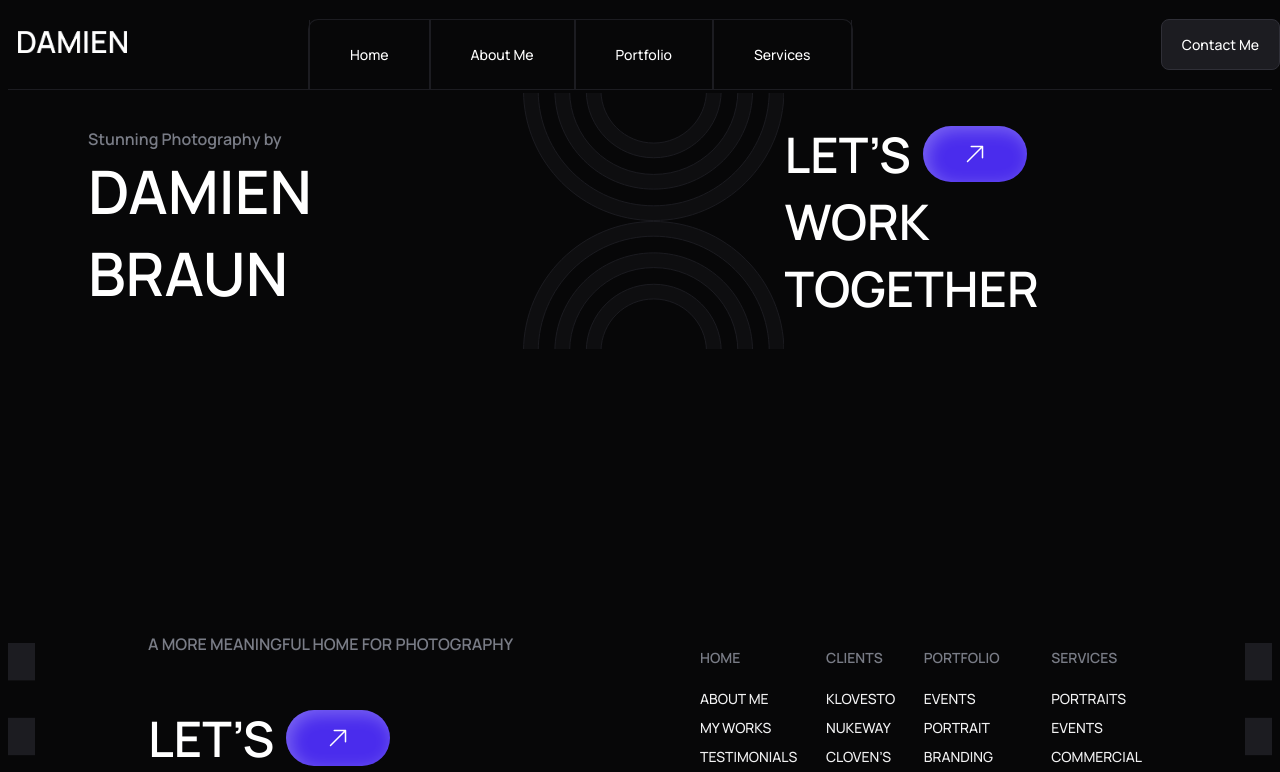
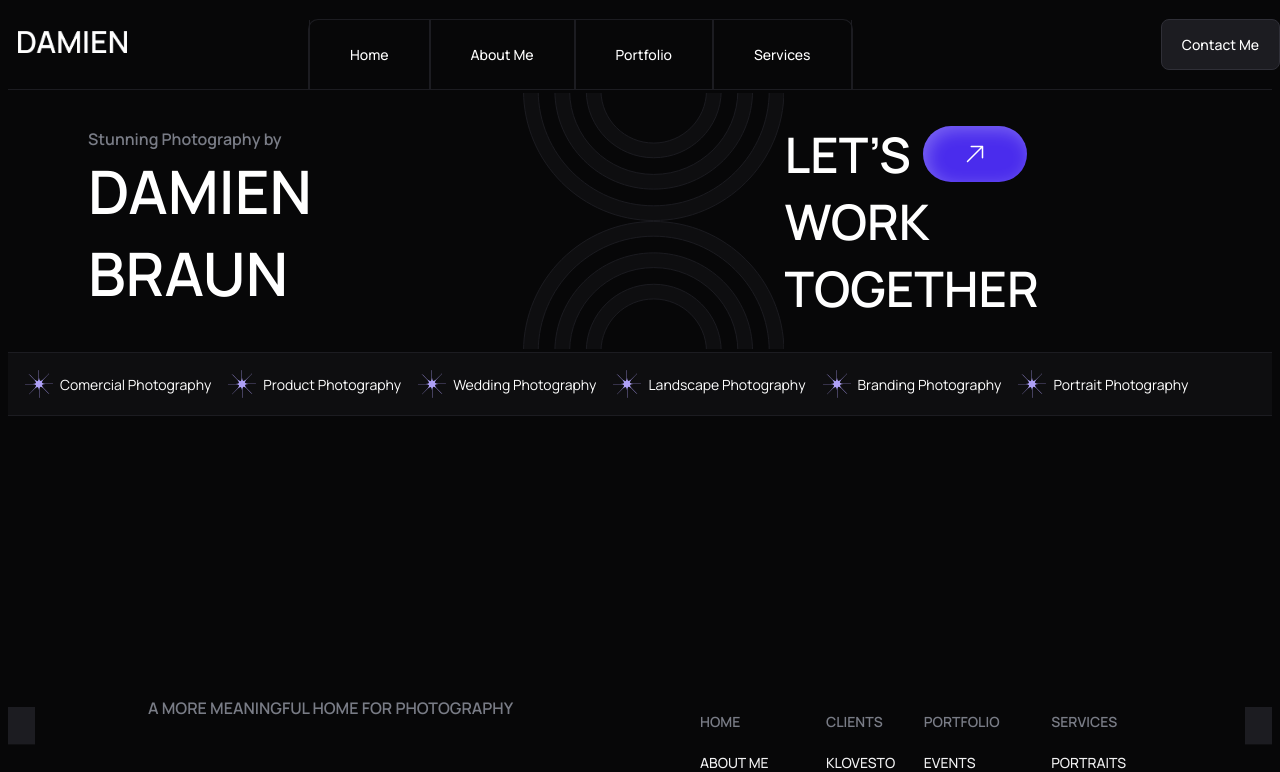
Before and after one commit to sylviawu410/photographer-portfolio-website, a Nuxt app: page / in a window 1280 px wide. Shown: the top 772 px of the page. Built offline with nearby package versions, Linux system fonts and the light colour scheme.

Commit message:
update scrolling text

```diff
--- a/pages/index.vue
+++ b/pages/index.vue
@@ -26,6 +26,34 @@
           </div>
         </div>
         <h1>Work Together</h1>
+      </div>
+    </div>
+    <div class="scroll-container">
+      <div class="scroll-text">
+        <div class="scroll-item">
+          <img src="~assets/image/star.svg">
+          <span>Comercial Photography</span>
+        </div>
+        <div class="scroll-item">
+          <img src="~assets/image/star.svg">
+          <span>Product Photography</span>
+        </div>
+        <div class="scroll-item">
+          <img src="~assets/image/star.svg">
+          <span>Wedding Photography</span>
+        </div>
+        <div class="scroll-item">
+          <img src="~assets/image/star.svg">
+          <span>Landscape Photography</span>
+        </div>
+        <div class="scroll-item">
+          <img src="~assets/image/star.svg">
+          <span>Branding Photography</span>
+        </div>
+        <div class="scroll-item">
+          <img src="~assets/image/star.svg">
+          <span>Portrait  Photography</span>
+        </div>
       </div>
     </div>
   </div>
@@ -107,5 +135,58 @@ export default {
     top: 16px;
     left: 40px;
   }
+
+  .home .scroll-container {
+    overflow: hidden;
+    padding: 16px;
+    border-top: 1px solid var(--Dark-12, #1C1C21);
+    border-bottom: 1px solid var(--Dark-12, #1C1C21);
+    background: var(--Dark-06, #0E0E10);
+
+  }
+
+  .home .scroll-text {
+    font-size: 14px;
+    display: flex;
+    gap: 16px;
+
+    -moz-transform: translateX(100%);
+    -webkit-transform: translateX(100%);
+    transform: translateX(100%);
+
+    -moz-animation: my-animation 15s linear infinite;
+    -webkit-animation: my-animation 15s linear infinite;
+    animation: my-animation 15s linear infinite;
+  }
+
+  .home .scroll-item {
+    display: flex;
+    align-items: center;
+    gap: 6px;
+  }
+
+  .home .scroll-item img {
+    width: 30px;
+    height: 30px;
+  }
+
+  .home .scroll-item span {
+    text-align: center;
+  }
+
+  @keyframes my-animation {
+    from {
+      -moz-transform: translateX(0%);
+      -webkit-transform: translateX(0%);
+      transform: translateX(0%);
+    }
+
+    to {
+      -moz-transform: translateX(100%);
+      -webkit-transform: translateX(100%);
+      transform: translateX(-100%);
+    }
+
+  }
 }
 </style>
```
Also changed, not shown: assets/image/star.svg (added).
